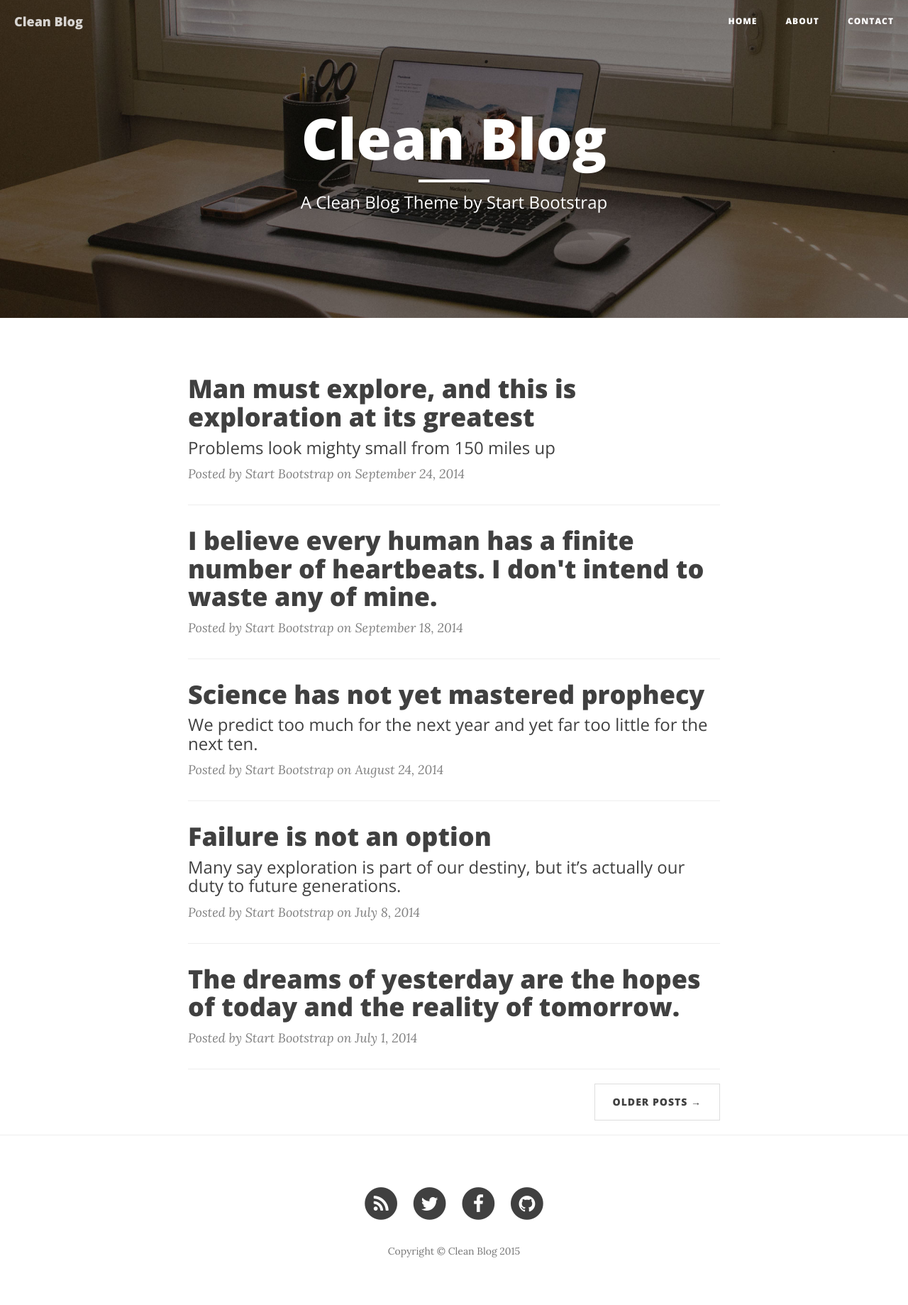
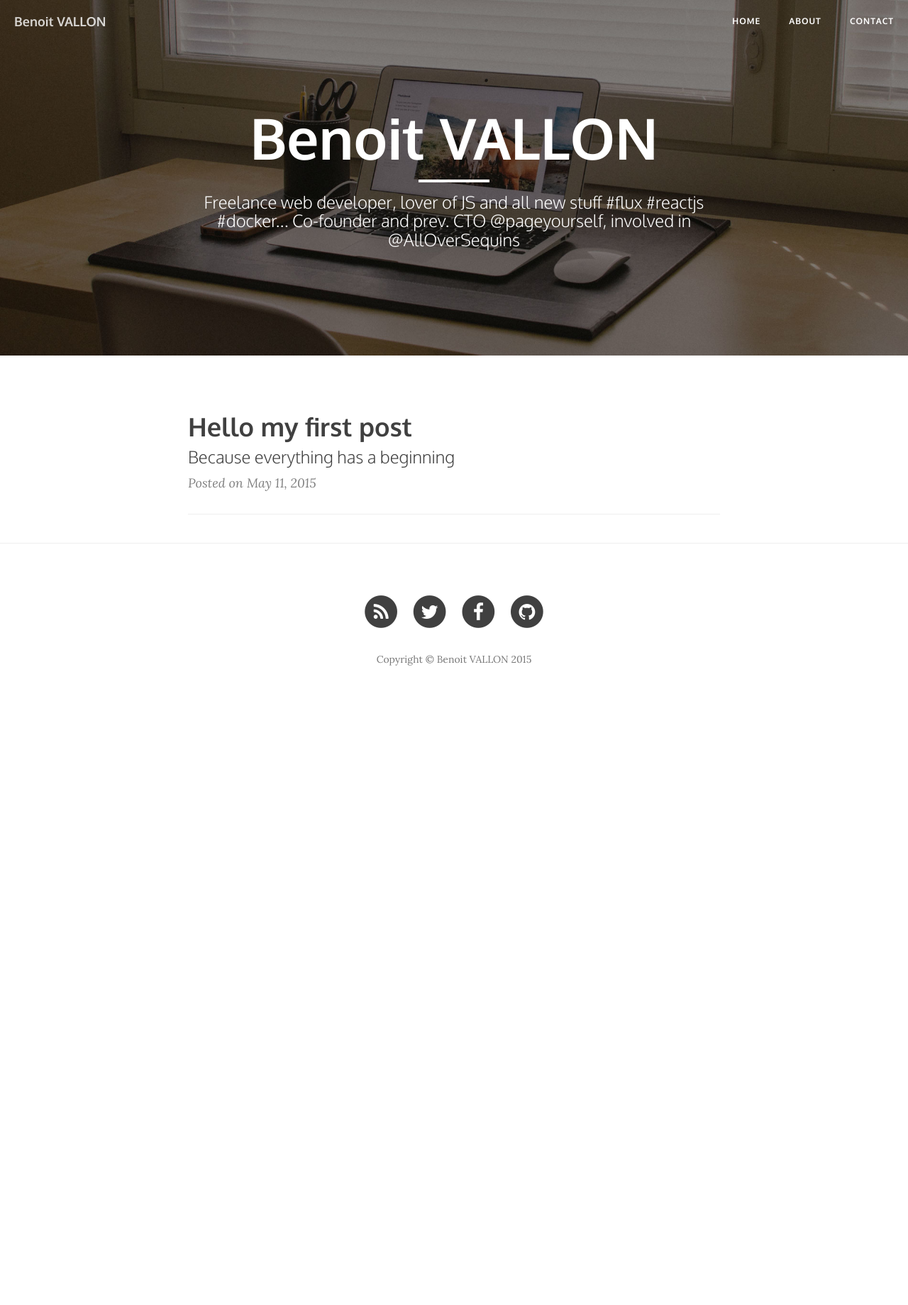
Before and after one commit to benoitvallon/benoitvallon.github.io, a Jekyll site: the page built from index.html, in a window 1280 px wide. Shown: the whole page at 71% size. Built offline with Jekyll 4.4.1, drawn with Linux system fonts in a browser that asks for light colours; nearby versions of some CDN libraries; Markdown is read by kramdown in place of the engine named in the settings; the list of posts is cut into pages by our own code; after the commit the page ends 1005 px from its top, so only the background shows below that.

Commit message:
Adds the first post

````diff
--- a/_config.yml
+++ b/_config.yml
@@ -1,17 +1,20 @@
 # Site settings
-title: Clean Blog
+title: Benoit VALLON
 header-img: img/home-bg.jpg
-email: your-email@yourdomain.com
-description: "Write your site description here. It will be used as your sites meta description as well!"
-baseurl: "/startbootstrap-clean-blog-jekyll"
-url: "http://yourdomain.com"
-twitter_username: SBootstrap
-github_username:  davidtmiller
-facebook_username:  IronSummitMedia
+email: benoitvallon@gmail.com
+description: "Freelance web developer, lover of JS and all new stuff #flux #reactjs #docker... Co-founder and prev. CTO @pageyourself, involved in @AllOverSequins"
+baseurl: ""
+url: "http://benoitvallon.github.io"
+twitter_username: benoitvallon
+github_username:  benoitvallon
+facebook_username:  benoitvallon
 
 # Build settings
-markdown: kramdown
-highlighter: pygments
+markdown: redcarpet # kramdown/redcarpet
+
+redcarpet:
+  extensions: ["tables", "autolink", "strikethrough", "space_after_headers", "with_toc_data", "fenced_code_blocks"]
+
 permalink: pretty
 paginate: 5
 exclude: ["less","node_modules","Gruntfile.js","package.json","README.md"]
--- a/_includes/head.html
+++ b/_includes/head.html
@@ -21,7 +21,7 @@
     <!-- Custom Fonts -->
     <link href="//maxcdn.bootstrapcdn.com/font-awesome/4.3.0/css/font-awesome.min.css" rel="stylesheet" type="text/css">
     <link href='//fonts.googleapis.com/css?family=Lora:400,700,400italic,700italic' rel='stylesheet' type='text/css'>
-    <link href='//fonts.googleapis.com/css?family=Open+Sans:300italic,400italic,600italic,700italic,800italic,400,300,600,700,800' rel='stylesheet' type='text/css'>
+    <link href='//fonts.googleapis.com/css?family=Oxygen:300italic,400italic,600italic,700italic,800italic,400,300,600,700,800' rel='stylesheet' type='text/css'>
 
     <!-- HTML5 Shim and Respond.js IE8 support of HTML5 elements and media queries -->
     <!-- WARNING: Respond.js doesn't work if you view the page via file:// -->
--- a/_layouts/post.html
+++ b/_layouts/post.html
@@ -12,7 +12,7 @@ layout: default
                     {% if page.subtitle %}
                     <h2 class="subheading">{{ page.subtitle }}</h2>
                     {% endif %}
-                    <span class="meta">Posted by {% if page.author %}{{ page.author }}{% else %}{{ site.title }}{% endif %} on {{ page.date | date: "%B %-d, %Y" }}</span>
+                    <span class="meta">Posted on {{ page.date | date: "%B %-d, %Y" }}</span>
                 </div>
             </div>
         </div>
--- a/_posts/2014-07-01-dreams.markdown
+++ /dev/null
@@ -1,42 +0,0 @@
----
-layout:     post
-title:      "The dreams of yesterday are the hopes of today and the reality of tomorrow."
-date:       2014-07-01 12:00:00
-author:     "Start Bootstrap"
-header-img: "img/post-bg-02.jpg"
----
-
-<p>Never in all their history have men been able truly to conceive of the world as one: a single sphere, a globe, having the qualities of a globe, a round earth in which all the directions eventually meet, in which there is no center because every point, or none, is center — an equal earth which all men occupy as equals. The airman's earth, if free men make it, will be truly round: a globe in practice, not in theory.</p>
-
-<p>Science cuts two ways, of course; its products can be used for both good and evil. But there's no turning back from science. The early warnings about technological dangers also come from science.</p>
-
-<p>What was most significant about the lunar voyage was not that man set foot on the Moon but that they set eye on the earth.</p>
-
-<p>A Chinese tale tells of some men sent to harm a young girl who, upon seeing her beauty, become her protectors rather than her violators. That's how I felt seeing the Earth for the first time. I could not help but love and cherish her.</p>
-
-<p>For those who have seen the Earth from space, and for the hundreds and perhaps thousands more who will, the experience most certainly changes your perspective. The things that we share in our world are far more valuable than those which divide us.</p>
-
-<h2 class="section-heading">The Final Frontier</h2>
-
-<p>There can be no thought of finishing for ‘aiming for the stars.’ Both figuratively and literally, it is a task to occupy the generations. And no matter how much progress one makes, there is always the thrill of just beginning.</p>
-
-<p>There can be no thought of finishing for ‘aiming for the stars.’ Both figuratively and literally, it is a task to occupy the generations. And no matter how much progress one makes, there is always the thrill of just beginning.</p>
-
-<blockquote>The dreams of yesterday are the hopes of today and the reality of tomorrow. Science has not yet mastered prophecy. We predict too much for the next year and yet far too little for the next ten.</blockquote>
-
-<p>Spaceflights cannot be stopped. This is not the work of any one man or even a group of men. It is a historical process which mankind is carrying out in accordance with the natural laws of human development.</p>
-
-<h2 class="section-heading">Reaching for the Stars</h2>
-
-<p>As we got further and further away, it [the Earth] diminished in size. Finally it shrank to the size of a marble, the most beautiful you can imagine. That beautiful, warm, living object looked so fragile, so delicate, that if you touched it with a finger it would crumble and fall apart. Seeing this has to change a man.</p>
-
-<a href="#">
-    <img src="{{ site.baseurl }}/img/post-sample-image.jpg" alt="Post Sample Image">
-</a>
-<span class="caption text-muted">To go places and do things that have never been done before – that’s what living is all about.</span>
-
-<p>Space, the final frontier. These are the voyages of the Starship Enterprise. Its five-year mission: to explore strange new worlds, to seek out new life and new civilizations, to boldly go where no man has gone before.</p>
-
-<p>As I stand out here in the wonders of the unknown at Hadley, I sort of realize there’s a fundamental truth to our nature, Man must explore, and this is exploration at its greatest.</p>
-
-<p>Placeholder text by <a href="http://spaceipsum.com/">Space Ipsum</a>. Photographs by <a href="https://www.flickr.com/photos/nasacommons/">NASA on The Commons</a>.</p>
--- a/_posts/2014-07-08-failure-is-not-an-option.markdown
+++ /dev/null
@@ -1,43 +0,0 @@
----
-layout:     post
-title:      "Failure is not an option"
-subtitle:   "Many say exploration is part of our destiny, but it’s actually our duty to future generations."
-date:       2014-07-08 12:00:00
-author:     "Start Bootstrap"
-header-img: "img/post-bg-03.jpg"
----
-
-<p>Never in all their history have men been able truly to conceive of the world as one: a single sphere, a globe, having the qualities of a globe, a round earth in which all the directions eventually meet, in which there is no center because every point, or none, is center — an equal earth which all men occupy as equals. The airman's earth, if free men make it, will be truly round: a globe in practice, not in theory.</p>
-
-<p>Science cuts two ways, of course; its products can be used for both good and evil. But there's no turning back from science. The early warnings about technological dangers also come from science.</p>
-
-<p>What was most significant about the lunar voyage was not that man set foot on the Moon but that they set eye on the earth.</p>
-
-<p>A Chinese tale tells of some men sent to harm a young girl who, upon seeing her beauty, become her protectors rather than her violators. That's how I felt seeing the Earth for the first time. I could not help but love and cherish her.</p>
-
-<p>For those who have seen the Earth from space, and for the hundreds and perhaps thousands more who will, the experience most certainly changes your perspective. The things that we share in our world are far more valuable than those which divide us.</p>
-
-<h2 class="section-heading">The Final Frontier</h2>
-
-<p>There can be no thought of finishing for ‘aiming for the stars.’ Both figuratively and literally, it is a task to occupy the generations. And no matter how much progress one makes, there is always the thrill of just beginning.</p>
-
-<p>There can be no thought of finishing for ‘aiming for the stars.’ Both figuratively and literally, it is a task to occupy the generations. And no matter how much progress one makes, there is always the thrill of just beginning.</p>
-
-<blockquote>The dreams of yesterday are the hopes of today and the reality of tomorrow. Science has not yet mastered prophecy. We predict too much for the next year and yet far too little for the next ten.</blockquote>
-
-<p>Spaceflights cannot be stopped. This is not the work of any one man or even a group of men. It is a historical process which mankind is carrying out in accordance with the natural laws of human development.</p>
-
-<h2 class="section-heading">Reaching for the Stars</h2>
-
-<p>As we got further and further away, it [the Earth] diminished in size. Finally it shrank to the size of a marble, the most beautiful you can imagine. That beautiful, warm, living object looked so fragile, so delicate, that if you touched it with a finger it would crumble and fall apart. Seeing this has to change a man.</p>
-
-<a href="#">
-    <img src="{{ site.baseurl }}/img/post-sample-image.jpg" alt="Post Sample Image">
-</a>
-<span class="caption text-muted">To go places and do things that have never been done before – that’s what living is all about.</span>
-
-<p>Space, the final frontier. These are the voyages of the Starship Enterprise. Its five-year mission: to explore strange new worlds, to seek out new life and new civilizations, to boldly go where no man has gone before.</p>
-
-<p>As I stand out here in the wonders of the unknown at Hadley, I sort of realize there’s a fundamental truth to our nature, Man must explore, and this is exploration at its greatest.</p>
-
-<p>Placeholder text by <a href="http://spaceipsum.com/">Space Ipsum</a>. Photographs by <a href="https://www.flickr.com/photos/nasacommons/">NASA on The Commons</a>.</p>
--- a/_posts/2014-08-24-science-has-not-yet-mastered-prophecy.markdown
+++ /dev/null
@@ -1,43 +0,0 @@
----
-layout:     post
-title:      "Science has not yet mastered prophecy"
-subtitle:   "We predict too much for the next year and yet far too little for the next ten."
-date:       2014-08-24 12:00:00
-author:     "Start Bootstrap"
-header-img: "img/post-bg-04.jpg"
----
-
-<p>Never in all their history have men been able truly to conceive of the world as one: a single sphere, a globe, having the qualities of a globe, a round earth in which all the directions eventually meet, in which there is no center because every point, or none, is center — an equal earth which all men occupy as equals. The airman's earth, if free men make it, will be truly round: a globe in practice, not in theory.</p>
-
-<p>Science cuts two ways, of course; its products can be used for both good and evil. But there's no turning back from science. The early warnings about technological dangers also come from science.</p>
-
-<p>What was most significant about the lunar voyage was not that man set foot on the Moon but that they set eye on the earth.</p>
-
-<p>A Chinese tale tells of some men sent to harm a young girl who, upon seeing her beauty, become her protectors rather than her violators. That's how I felt seeing the Earth for the first time. I could not help but love and cherish her.</p>
-
-<p>For those who have seen the Earth from space, and for the hundreds and perhaps thousands more who will, the experience most certainly changes your perspective. The things that we share in our world are far more valuable than those which divide us.</p>
-
-<h2 class="section-heading">The Final Frontier</h2>
-
-<p>There can be no thought of finishing for ‘aiming for the stars.’ Both figuratively and literally, it is a task to occupy the generations. And no matter how much progress one makes, there is always the thrill of just beginning.</p>
-
-<p>There can be no thought of finishing for ‘aiming for the stars.’ Both figuratively and literally, it is a task to occupy the generations. And no matter how much progress one makes, there is always the thrill of just beginning.</p>
-
-<blockquote>The dreams of yesterday are the hopes of today and the reality of tomorrow. Science has not yet mastered prophecy. We predict too much for the next year and yet far too little for the next ten.</blockquote>
-
-<p>Spaceflights cannot be stopped. This is not the work of any one man or even a group of men. It is a historical process which mankind is carrying out in accordance with the natural laws of human development.</p>
-
-<h2 class="section-heading">Reaching for the Stars</h2>
-
-<p>As we got further and further away, it [the Earth] diminished in size. Finally it shrank to the size of a marble, the most beautiful you can imagine. That beautiful, warm, living object looked so fragile, so delicate, that if you touched it with a finger it would crumble and fall apart. Seeing this has to change a man.</p>
-
-<a href="#">
-    <img src="{{ site.baseurl }}/img/post-sample-image.jpg" alt="Post Sample Image">
-</a>
-<span class="caption text-muted">To go places and do things that have never been done before – that’s what living is all about.</span>
-
-<p>Space, the final frontier. These are the voyages of the Starship Enterprise. Its five-year mission: to explore strange new worlds, to seek out new life and new civilizations, to boldly go where no man has gone before.</p>
-
-<p>As I stand out here in the wonders of the unknown at Hadley, I sort of realize there’s a fundamental truth to our nature, Man must explore, and this is exploration at its greatest.</p>
-
-<p>Placeholder text by <a href="http://spaceipsum.com/">Space Ipsum</a>. Photographs by <a href="https://www.flickr.com/photos/nasacommons/">NASA on The Commons</a>.</p>
--- a/_posts/2014-09-18-i-believe.markdown
+++ /dev/null
@@ -1,42 +0,0 @@
----
-layout:     post
-title:      "I believe every human has a finite number of heartbeats. I don't intend to waste any of mine."
-date:       2014-09-18 12:00:00
-author:     "Start Bootstrap"
-header-img: "img/post-bg-05.jpg"
----
-
-<p>Never in all their history have men been able truly to conceive of the world as one: a single sphere, a globe, having the qualities of a globe, a round earth in which all the directions eventually meet, in which there is no center because every point, or none, is center — an equal earth which all men occupy as equals. The airman's earth, if free men make it, will be truly round: a globe in practice, not in theory.</p>
-
-<p>Science cuts two ways, of course; its products can be used for both good and evil. But there's no turning back from science. The early warnings about technological dangers also come from science.</p>
-
-<p>What was most significant about the lunar voyage was not that man set foot on the Moon but that they set eye on the earth.</p>
-
-<p>A Chinese tale tells of some men sent to harm a young girl who, upon seeing her beauty, become her protectors rather than her violators. That's how I felt seeing the Earth for the first time. I could not help but love and cherish her.</p>
-
-<p>For those who have seen the Earth from space, and for the hundreds and perhaps thousands more who will, the experience most certainly changes your perspective. The things that we share in our world are far more valuable than those which divide us.</p>
-
-<h2 class="section-heading">The Final Frontier</h2>
-
-<p>There can be no thought of finishing for ‘aiming for the stars.’ Both figuratively and literally, it is a task to occupy the generations. And no matter how much progress one makes, there is always the thrill of just beginning.</p>
-
-<p>There can be no thought of finishing for ‘aiming for the stars.’ Both figuratively and literally, it is a task to occupy the generations. And no matter how much progress one makes, there is always the thrill of just beginning.</p>
-
-<blockquote>The dreams of yesterday are the hopes of today and the reality of tomorrow. Science has not yet mastered prophecy. We predict too much for the next year and yet far too little for the next ten.</blockquote>
-
-<p>Spaceflights cannot be stopped. This is not the work of any one man or even a group of men. It is a historical process which mankind is carrying out in accordance with the natural laws of human development.</p>
-
-<h2 class="section-heading">Reaching for the Stars</h2>
-
-<p>As we got further and further away, it [the Earth] diminished in size. Finally it shrank to the size of a marble, the most beautiful you can imagine. That beautiful, warm, living object looked so fragile, so delicate, that if you touched it with a finger it would crumble and fall apart. Seeing this has to change a man.</p>
-
-<a href="#">
-    <img src="{{ site.baseurl }}/img/post-sample-image.jpg" alt="Post Sample Image">
-</a>
-<span class="caption text-muted">To go places and do things that have never been done before – that’s what living is all about.</span>
-
-<p>Space, the final frontier. These are the voyages of the Starship Enterprise. Its five-year mission: to explore strange new worlds, to seek out new life and new civilizations, to boldly go where no man has gone before.</p>
-
-<p>As I stand out here in the wonders of the unknown at Hadley, I sort of realize there’s a fundamental truth to our nature, Man must explore, and this is exploration at its greatest.</p>
-
-<p>Placeholder text by <a href="http://spaceipsum.com/">Space Ipsum</a>. Photographs by <a href="https://www.flickr.com/photos/nasacommons/">NASA on The Commons</a>.</p>
--- a/_posts/2014-09-24-man-must-explore.markdown
+++ /dev/null
@@ -1,43 +0,0 @@
----
-layout:     post
-title:      "Man must explore, and this is exploration at its greatest"
-subtitle:   "Problems look mighty small from 150 miles up"
-date:       2014-09-24 12:00:00
-author:     "Start Bootstrap"
-header-img: "img/post-bg-06.jpg"
----
-
-<p>Never in all their history have men been able truly to conceive of the world as one: a single sphere, a globe, having the qualities of a globe, a round earth in which all the directions eventually meet, in which there is no center because every point, or none, is center — an equal earth which all men occupy as equals. The airman's earth, if free men make it, will be truly round: a globe in practice, not in theory.</p>
-
-<p>Science cuts two ways, of course; its products can be used for both good and evil. But there's no turning back from science. The early warnings about technological dangers also come from science.</p>
-
-<p>What was most significant about the lunar voyage was not that man set foot on the Moon but that they set eye on the earth.</p>
-
-<p>A Chinese tale tells of some men sent to harm a young girl who, upon seeing her beauty, become her protectors rather than her violators. That's how I felt seeing the Earth for the first time. I could not help but love and cherish her.</p>
-
-<p>For those who have seen the Earth from space, and for the hundreds and perhaps thousands more who will, the experience most certainly changes your perspective. The things that we share in our world are far more valuable than those which divide us.</p>
-
-<h2 class="section-heading">The Final Frontier</h2>
-
-<p>There can be no thought of finishing for ‘aiming for the stars.’ Both figuratively and literally, it is a task to occupy the generations. And no matter how much progress one makes, there is always the thrill of just beginning.</p>
-
-<p>There can be no thought of finishing for ‘aiming for the stars.’ Both figuratively and literally, it is a task to occupy the generations. And no matter how much progress one makes, there is always the thrill of just beginning.</p>
-
-<blockquote>The dreams of yesterday are the hopes of today and the reality of tomorrow. Science has not yet mastered prophecy. We predict too much for the next year and yet far too little for the next ten.</blockquote>
-
-<p>Spaceflights cannot be stopped. This is not the work of any one man or even a group of men. It is a historical process which mankind is carrying out in accordance with the natural laws of human development.</p>
-
-<h2 class="section-heading">Reaching for the Stars</h2>
-
-<p>As we got further and further away, it [the Earth] diminished in size. Finally it shrank to the size of a marble, the most beautiful you can imagine. That beautiful, warm, living object looked so fragile, so delicate, that if you touched it with a finger it would crumble and fall apart. Seeing this has to change a man.</p>
-
-<a href="#">
-    <img src="{{ site.baseurl }}/img/post-sample-image.jpg" alt="Post Sample Image">
-</a>
-<span class="caption text-muted">To go places and do things that have never been done before – that’s what living is all about.</span>
-
-<p>Space, the final frontier. These are the voyages of the Starship Enterprise. Its five-year mission: to explore strange new worlds, to seek out new life and new civilizations, to boldly go where no man has gone before.</p>
-
-<p>As I stand out here in the wonders of the unknown at Hadley, I sort of realize there’s a fundamental truth to our nature, Man must explore, and this is exploration at its greatest.</p>
-
-<p>Placeholder text by <a href="http://spaceipsum.com/">Space Ipsum</a>. Photographs by <a href="https://www.flickr.com/photos/nasacommons/">NASA on The Commons</a>.</p>
--- /dev/null
+++ b/_posts/2015-05-11-hello-my-first-post.md
@@ -0,0 +1,30 @@
+---
+layout:     post
+title:      "Hello my first post"
+subtitle:   "Because everything has a beginning"
+date:       2015-05-11 12:06:00
+author:     "Benoit VALLON"
+header-img: "img/post-bg-first-post.jpg"
+---
+
+# Let's start!
+
+Because everything has a beginning and because when you are a developer there is a special kind of beginning. I will try to make it a little bit different.
+
+```js
+console.log('Hello my first post!');
+//=> Hello my first post!
+```
+
+As new New Yorker for a month and a half now I can't omit this one as well.
+
+```js
+console.log('Hello New York!');
+//=> Hello New York!
+```
+
+## Why this blog?
+
+Quite short for a first post, isn't it? But that the style that I would like to give to this blog. I read a lot of blogs and books about code and I have always felt that they could have been as clear as they are with less talking. I will try to make my posts as clear as I can and limit the talking to focus on code. We are developers indeed.
+
+The following coming soon.
--- a/css/clean-blog.css
+++ b/css/clean-blog.css
@@ -16,8 +16,8 @@ h3,
 h4,
 h5,
 h6 {
-  font-family: 'Open Sans', 'Helvetica Neue', Helvetica, Arial, sans-serif;
-  font-weight: 800;
+  font-family: 'Oxygen', 'Helvetica Neue', Helvetica, Arial, sans-serif;
+  font-weight: 600;
 }
 a {
   color: #404040;
@@ -47,7 +47,7 @@ hr.small {
   left: 0;
   width: 100%;
   z-index: 3;
-  font-family: 'Open Sans', 'Helvetica Neue', Helvetica, Arial, sans-serif;
+  font-family: 'Oxygen', 'Helvetica Neue', Helvetica, Arial, sans-serif;
 }
 .navbar-custom .navbar-brand {
   font-weight: 800;
@@ -164,7 +164,7 @@ hr.small {
   font-size: 24px;
   line-height: 1.1;
   display: block;
-  font-family: 'Open Sans', 'Helvetica Neue', Helvetica, Arial, sans-serif;
+  font-family: 'Oxygen', 'Helvetica Neue', Helvetica, Arial, sans-serif;
   font-weight: 300;
   margin: 10px 0 0;
 }
@@ -183,7 +183,7 @@ hr.small {
   display: block;
 }
 .intro-header .post-heading .subheading {
-  font-family: 'Open Sans', 'Helvetica Neue', Helvetica, Arial, sans-serif;
+  font-family: 'Oxygen', 'Helvetica Neue', Helvetica, Arial, sans-serif;
   font-size: 24px;
   margin: 10px 0 30px;
   font-weight: 600;
@@ -321,7 +321,7 @@ form .row:first-child .floating-label-form-group {
   border-top: 1px solid #eeeeee;
 }
 .btn {
-  font-family: 'Open Sans', 'Helvetica Neue', Helvetica, Arial, sans-serif;
+  font-family: 'Oxygen', 'Helvetica Neue', Helvetica, Arial, sans-serif;
   text-transform: uppercase;
   font-size: 14px;
   font-weight: 800;
@@ -344,7 +344,7 @@ form .row:first-child .floating-label-form-group {
 }
 .pager li > a,
 .pager li > span {
-  font-family: 'Open Sans', 'Helvetica Neue', Helvetica, Arial, sans-serif;
+  font-family: 'Oxygen', 'Helvetica Neue', Helvetica, Arial, sans-serif;
   text-transform: uppercase;
   font-size: 14px;
   font-weight: 800;
--- a/index.html
+++ b/index.html
@@ -1,6 +1,6 @@
 ---
 layout: page
-description: "A Clean Blog Theme by Start Bootstrap"
+description: "Freelance web developer, lover of JS and all new stuff #flux #reactjs #docker... Co-founder and prev. CTO @pageyourself, involved in @AllOverSequins"
 ---
 
 {% for post in paginator.posts %}
@@ -14,7 +14,7 @@ description: "A Clean Blog Theme by Start Bootstrap"
         </h3>
         {% endif %}
     </a>
-    <p class="post-meta">Posted by {% if post.author %}{{ post.author }}{% else %}{{ site.title }}{% endif %} on {{ post.date | date: "%B %-d, %Y" }}</p>
+    <p class="post-meta">Posted on {{ post.date | date: "%B %-d, %Y" }}</p>
 </div>
 <hr>
 {% endfor %}
````
Also changed, not shown: _posts/2014-06-10-dinosaurs.markdown (deleted, +0 -43 lines), img/post-bg-01.jpg (deleted), img/post-bg-02.jpg (deleted), img/post-bg-03.jpg (deleted), img/post-bg-04.jpg (deleted), img/post-bg-05.jpg (deleted), img/post-bg-06.jpg (deleted), img/post-bg-first-post.jpg (added).
